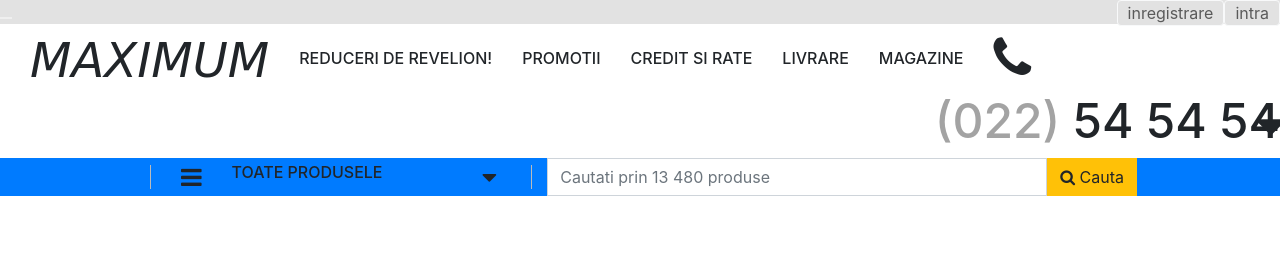
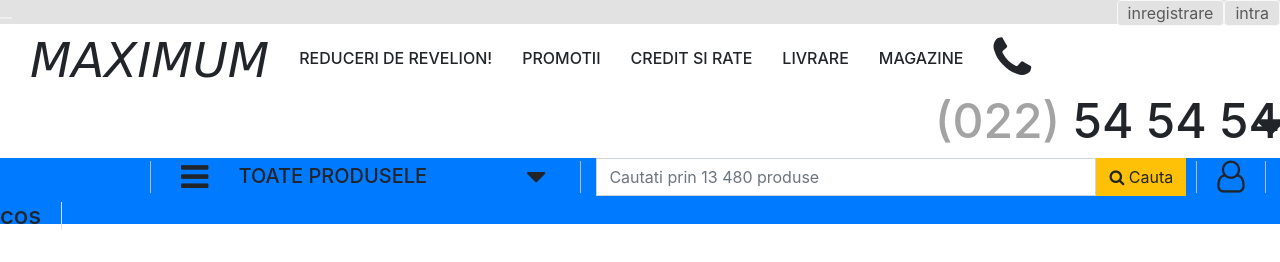
Before and after one commit to CLaurentiu55/Maximum, a plain HTML site: page index.html in a window 1280 px wide. Shown: the top 262 px of the page. Drawn offline with nearby package versions, Linux system fonts and the light colour scheme.

Commit message:
am terminat navbar

```diff
--- a/css/style.css
+++ b/css/style.css
@@ -58,11 +58,12 @@
 
 .nav-width {
     width: 1536px;
+    height: 66px;
 }
 
 .margin-icon {
     margin-left: var(--DogShit);
-    font-size: x-large !important;
+    font-size: xx-large !important;
     border-left: 1px solid #bbb;
     padding-left: 30px;
 }
@@ -84,9 +85,36 @@
     margin-left: 100px;
     padding-right: 35px;
     border-right:1px solid #bbb;
-    font-size: x-large !important;
+    font-size: xx-large !important;
 }
 
 .form-stil {
     margin-left: var(--evenmoreDogShit);
 }
+
+.x-large {
+    font-size: xx-large !important;
+}
+
+.margin {
+    border-left:1px solid #bbb;
+    margin-left: 10px;
+    padding-left: 20px;
+}
+
+.padding {
+    border-left:1px solid #bbb;
+    margin-left: 20px;
+    padding-left: 20px;
+}
+
+.border-right {
+    border-right:1px solid #bbb;
+    margin-right: 20px;
+    padding-right: 20px;
+    margin-top: 6px;
+}
+
+.six-px {
+    margin-top: 6px;
+}
--- a/index.html
+++ b/index.html
@@ -17,7 +17,8 @@
         <script src="js/main.js"></script>
     </head>
     <body>
-        <div class="custom-grey">
+        <div class="main-content">
+            <div class="login-bar custom-grey">
                 <button class="border-none">
 
                 </button>
@@ -28,7 +29,7 @@
                     inregistrare
                 </button>
             </div>
-        <div>
+            <div class="starter-menu">
                 <i class="max-edit fl nav-margin">MAXIMUM</i>
                 <h6 class="fl nav-margin marg-top">REDUCERI DE REVELION!</h6>
                 <h6 class="fl nav-margin marg-top">PROMOTII</h6>
@@ -42,10 +43,10 @@
                     RU
                 </button>
             </div>
-        <div>
+            <div class="nav-bar-menu">
                 <nav class="nav-width form-inline bg-primary">
                     <i class="fa fa-bars margin-icon"></i>
-                <h6 class="some-margin">TOATE PRODUSELE</h6>
+                    <h5 class="some-margin six-px">TOATE PRODUSELE</h5>
                     <i class="fa fa-caret-down menu-icon"></i>
                     <form class="form-inline form-stil">
                         <input class="form-control input-stil" type="search" placeholder="Cautati prin 13 480 produse">
@@ -54,7 +55,13 @@
                             Cauta
                         </button>
                     </form>
+                    <i class="fa fa-user-o x-large margin"></i>
+                    <i class="fa fa-balance-scale x-large padding"></i>
+                    <i class="fa fa-heart-o x-large padding"></i>
+                    <i class="fa fa-shopping-cart x-large padding"></i>
+                    <h4 class="border-right">cos</h4>
                 </nav>
+            </div>
         </div>
     </body>
 </html>
```
Lines whose indentation alone changed are shown as unchanged.
